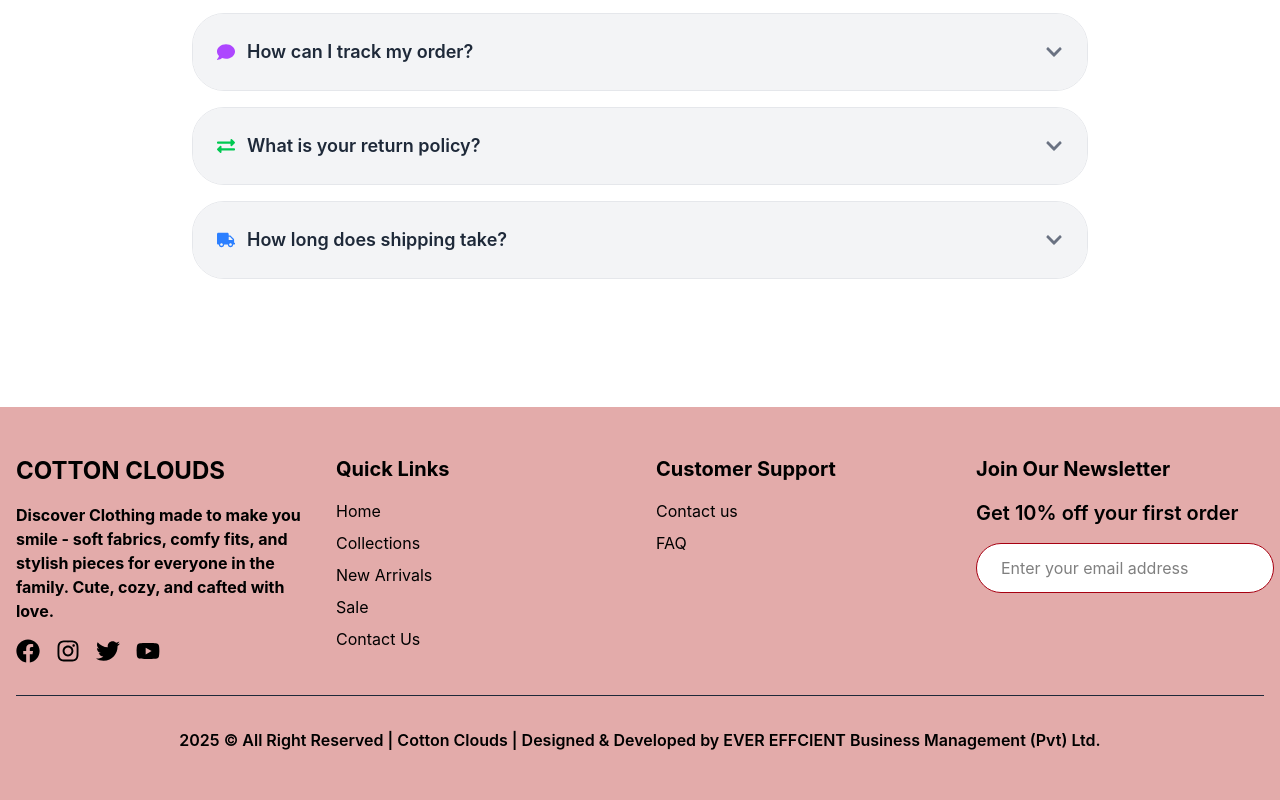
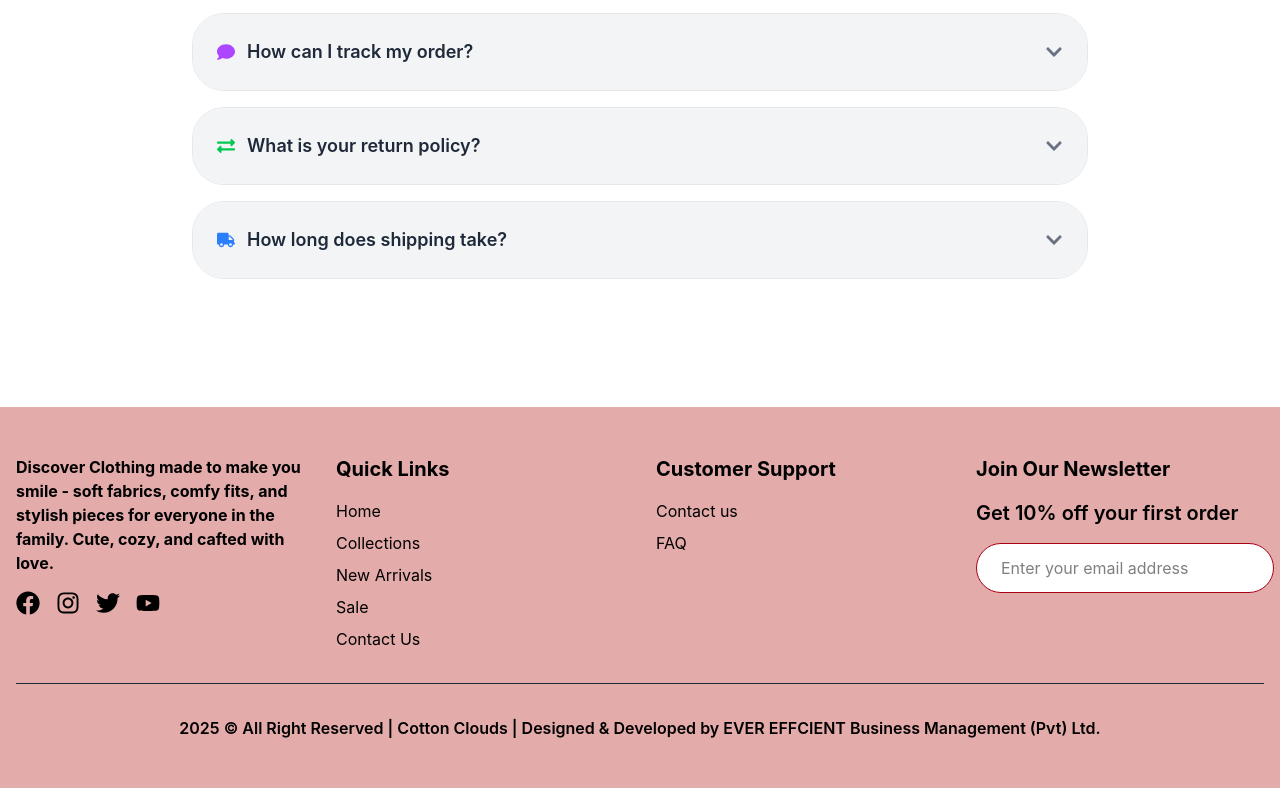
Before and after one commit to supunyasanthaofficial/Cotton, a React (Vite) app: page /contact in a window 1280 px wide. Shown: the part 1403-2203 px from the top of the page. Built offline with nearby package versions, Linux system fonts and the light colour scheme.

Commit message:
commented logo

```diff
--- a/src/components/Footer.jsx
+++ b/src/components/Footer.jsx
@@ -1,4 +1,4 @@
-import React from "react";
+// import logo from "../assets/images/logo.png";
 import { FaFacebook, FaInstagram, FaTwitter, FaYoutube } from "react-icons/fa";
 
 const Footer = () => {
@@ -6,8 +6,13 @@ const Footer = () => {
     <footer className="bg-[#e3abaa] text-black mt-20">
       <div className="max-w-7xl mx-auto px-4 py-12">
         <div className="grid md:grid-cols-4 gap-8">
+          {/* <img
+            src={logo}
+            alt="cotton cloud logo"
+            className="h-10 w-auto mr-3"
+          /> */}
+
           <div>
-            <h3 className="text-2xl font-bold mb-4">COTTON CLOUDS</h3>
             <p className="text-black font-bold mb-4">
               Discover Clothing made to make you smile - soft fabrics, comfy
               fits, and stylish pieces for everyone in the family. Cute, cozy,
```
